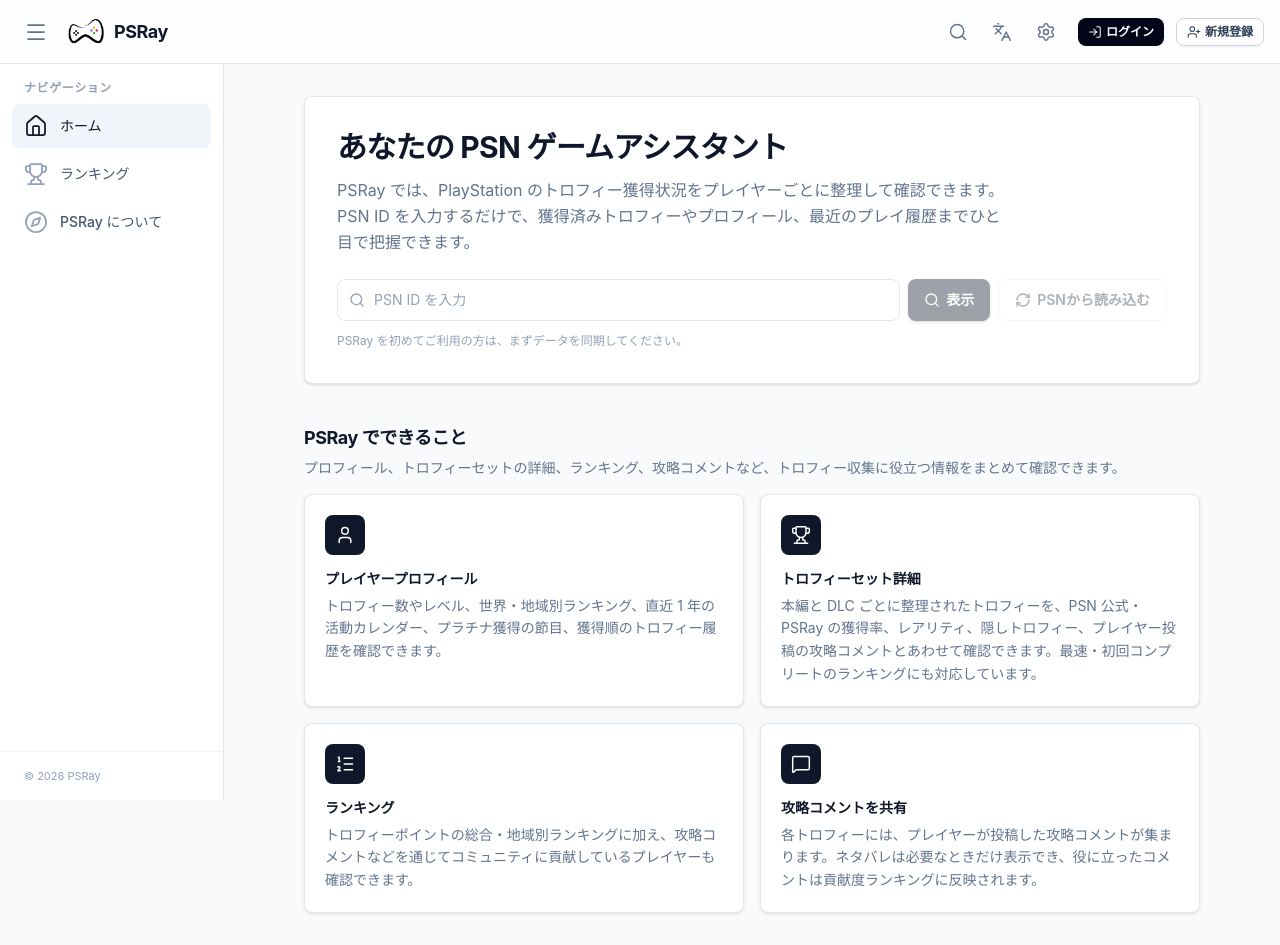
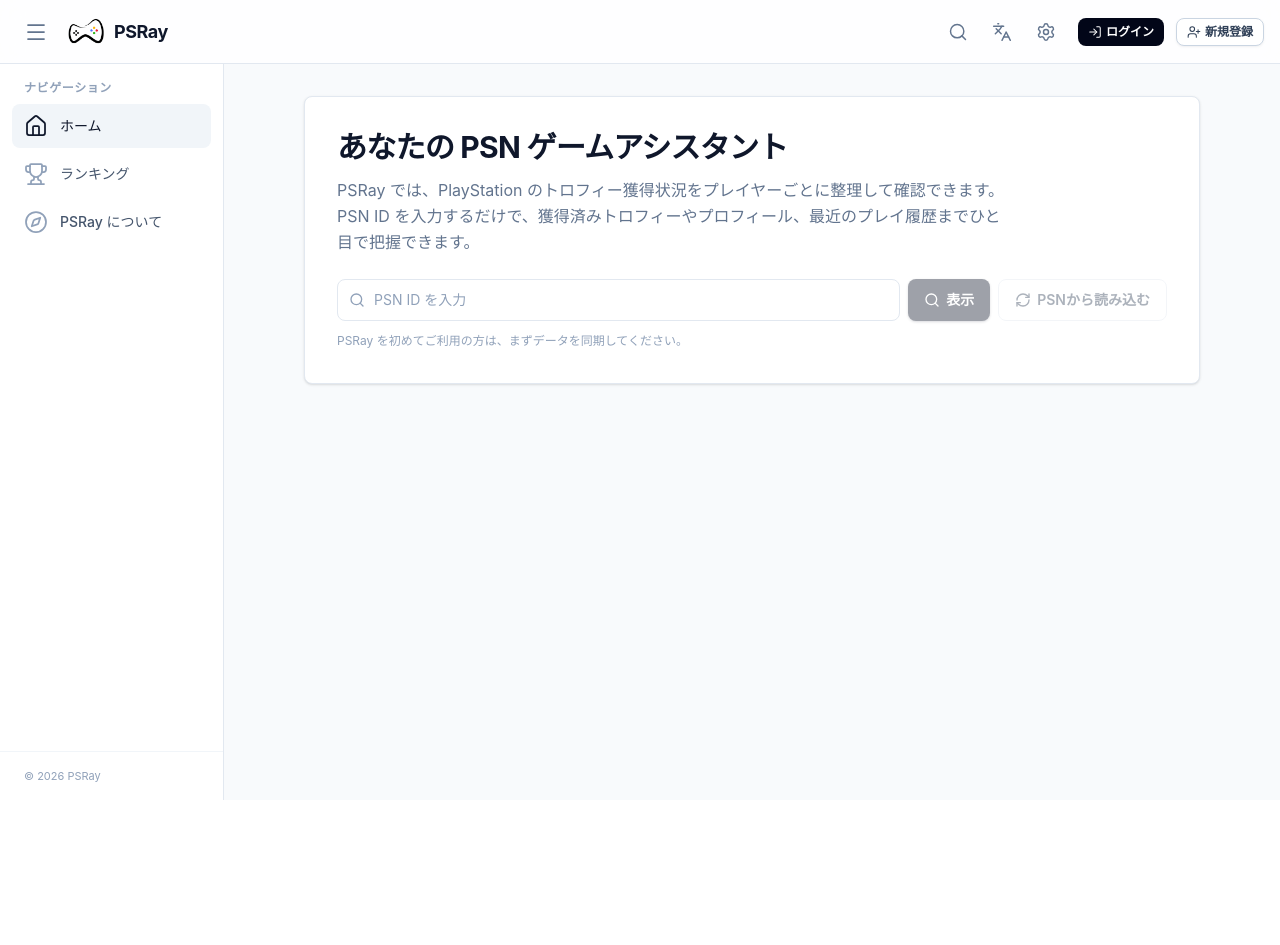
Before and after one commit to shirohako/psray-web-next, a Nuxt app: page / in a window 1280 px wide. After the commit the page ends 800 px from the top, so only its background shows below. Built offline with nearby package versions, Linux system fonts and the light colour scheme; what markdown-it-container, markdown-it-mark, markdown-it-task-lists would draw is missing.

Commit message:
refactor: simplify home and leaderboard views

```diff
--- a/app/pages/index.vue
+++ b/app/pages/index.vue
@@ -1,5 +1,5 @@
 <script setup lang="ts">
-import { ListOrdered, MessageSquare, RefreshCw, Search, Trophy, User, type IconNode } from 'lucide'
+import { RefreshCw, Search } from 'lucide'
 import { DEFAULT_LOCALE, HTML_LANG, isUiLocale } from '#shared/locales'
 
 const { t, locale } = useI18n()
@@ -16,19 +16,6 @@
   if (!id) return
   navigateTo(`/sync?psnid=${encodeURIComponent(id)}`)
 }
-
-/**
- * What the site actually does, in the order a new visitor meets it: look up a
- * player → open a trophy set → compare against everyone else → keep it fresh.
- * Rendered as real prose rather than icons alone, so the landing page has
- * something to rank for beyond its own name.
- */
-const features: { icon: IconNode; key: string }[] = [
-  { icon: User, key: 'profile' },
-  { icon: Trophy, key: 'trophies' },
-  { icon: ListOrdered, key: 'leaderboard' },
-  { icon: MessageSquare, key: 'tips' },
-]
 
 useSeo({
   title: () => t('seo.home.title'),
@@ -107,29 +94,5 @@
 
       <p class="mt-2.5 text-xs leading-relaxed text-slate-400">{{ $t('home.lookup.hint') }}</p>
     </section>
-
-    <!-- What the site does -->
-    <section>
-      <h2 class="text-lg font-bold tracking-tight text-slate-900">{{ $t('home.features.title') }}</h2>
-      <p class="mt-1.5 text-sm text-slate-500">{{ $t('home.features.lead') }}</p>
-
-      <div class="mt-4 grid gap-4 sm:grid-cols-2">
-        <article
-          v-for="feature in features"
-          :key="feature.key"
-          class="rounded-lg border border-slate-200 bg-white p-5 shadow-sm"
-        >
-          <span class="grid size-10 place-items-center rounded-lg bg-slate-900 text-white">
-            <LucideIcon :icon="feature.icon" class="size-5" stroke-width="1.75" />
-          </span>
-          <h3 class="mt-3.5 text-sm font-semibold text-slate-900">
-            {{ $t(`home.features.${feature.key}.title`) }}
-          </h3>
-          <p class="mt-1.5 text-sm leading-relaxed text-slate-500">
-            {{ $t(`home.features.${feature.key}.description`) }}
-          </p>
-        </article>
-      </div>
-    </section>
   </div>
 </template>
--- a/app/pages/leaderboard.vue
+++ b/app/pages/leaderboard.vue
@@ -11,7 +11,8 @@
 
 // All available boards (registry). Each owns its label, icon, filters, columns
 // and fetcher — see `useRankingBoards`.
-const boards = useRankingBoards()
+const hiddenBoardKeys = new Set(['tips', 'contribution'])
+const boards = useRankingBoards().filter(board => !hiddenBoardKeys.has(board.key))
 
 const activeKey = ref(boards[0]!.key)
 const board = computed(() => boards.find(b => b.key === activeKey.value) ?? boards[0]!)
```
